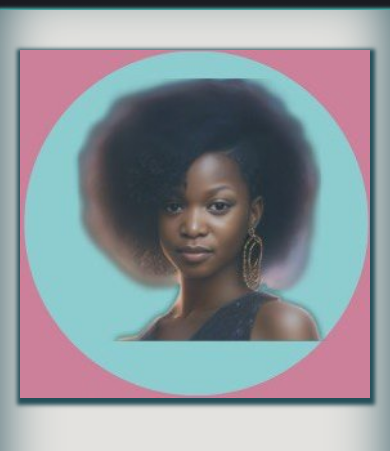
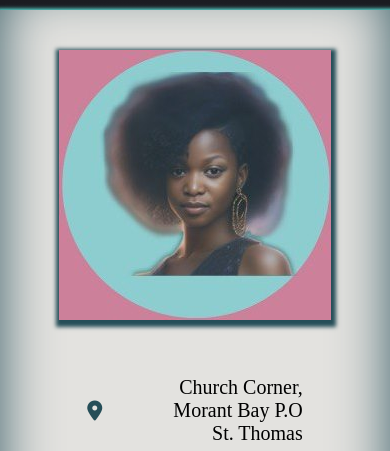
Before and after one commit to DOCLtd/DOCLtd.github.io, a plain HTML site: page GJs/html/contact.html in a window 390 px wide. Shown: the part 251-702 px from the top of the page. Drawn offline with Linux system fonts and the light colour scheme.

Commit message:
Update mediaqueries.css

```diff
--- a/GJs/css/mediaqueries.css
+++ b/GJs/css/mediaqueries.css
@@ -150,18 +150,18 @@
         grid-gap: 10px;
     }
 
-    .main-aside-columns > .contact-grid-cols > main {
+    .main-aside-columns > .contact-grid-cols > .main-contact {
         padding: 10px;
         display: flex;
         align-items: center;
         flex-direction: column;
     }
 
-    .contact-grid-cols > aside > .logo img {
+    .contact-grid-cols > .aside-contact > .logo img {
         width: auto;
     }
 
-    .contact-grid-cols > aside > .logo {
+    .contact-grid-cols > .aside-contact > .logo {
         justify-content: center;
     }
 
```
